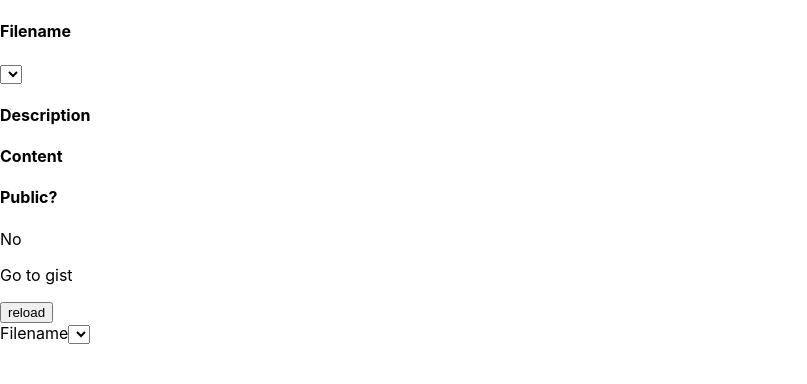
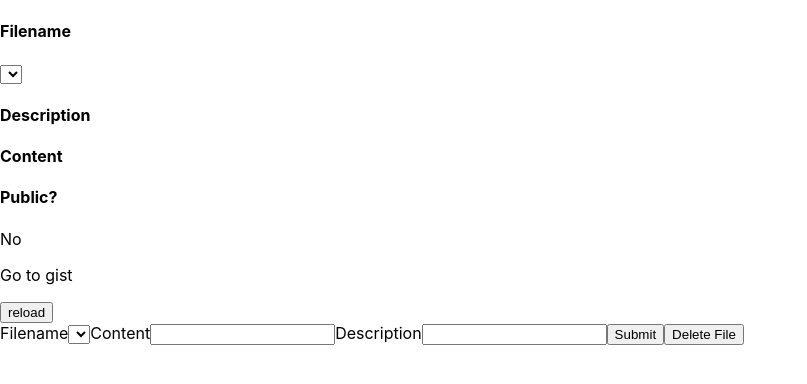
Before and after one commit to Surrphy/gists-api, a Next.js app: page /gist/1 in a window 1280 px wide. Shown: the top 384 px of the page, without its empty margins (0-807 px from the left). Built offline with nearby package versions, Linux system fonts and the light colour scheme.

Commit message:
implemented simple gist editing

```diff
--- a/components/GistEdit.jsx
+++ b/components/GistEdit.jsx
@@ -3,29 +3,50 @@ import { getToken, GistApiWrapper } from "../lib/lib";
 
 export default function GistEdit({gist}) {
     const [token, setToken] = useState('')
-    const [newGist, setNewGist] = useState({filename: '', content: '', descritpion: '', public: false})
-
-    const filenameRef = useRef(null)
+    const [file, setFile] = useState('')
+    const [newGist, setNewGist] = useState({filename: '', content: '', description: ''})
 
     useEffect(() => {
         getToken(setToken)
     }, [])
 
-    const updateGist = () => {
+    const updateGist = (e) => {
+        e?.preventDefault()
+
         let wrapper = new GistApiWrapper(token)
-        setNewGist({ ...newGist, filename: filenameRef})
+
+        let payload = {
+            files: {
+                [file]: {
+                    'content': newGist.content
+                }
+            },
+            'description': newGist.description,
+        }
+
+        wrapper.updateGist(gist.id, payload).catch((e) => console.log(e))
+
+        setNewGist({filename: '', content: '', description: ''})
     }
 
-
+    const deleteFile = () => {
+        setNewGist({...newGist, description: gist.description})
+        updateGist()
+    }
 
     return (
         <div>
-            <form >
+            <form onSubmit={(e) => updateGist(e)}>
                 <label>Filename</label>
-                <select ref={filenameRef}>
+                <select value={file} onChange={(e) => setFile(e.target.value)}>
                     {gist ? Object.keys(gist.files).map((e, i) => (<option value={e} key={i}>{e}</option>)) : ''}
                 </select>
-
+                <label>Content</label>
+                <input type="text" value={newGist.content} onChange={(e) => setNewGist({...newGist, content: e.target.value})}/>
+                <label>Description</label>
+                <input type="text" value={newGist.description} onChange={(e) => setNewGist({...newGist, description: e.target.value})}/>
+                <input type="submit" />
+                <button onClick={deleteFile}>Delete File</button>
             </form>
         </div>
     )
--- a/pages/gist/[id].jsx
+++ b/pages/gist/[id].jsx
@@ -7,17 +7,16 @@ import GistEdit from "../../components/GistEdit";
 export default function Gist() {
     const [token, setToken] = useState('')
     const [gist, setGist] = useState(null)
+    const [file, setFile] = useState('')
 
     const router = useRouter()
-
-    const filenameRef = useRef(null)
 
     const getGist = async () => {
         let wrapper = new GistApiWrapper(token)
 
         let response = await wrapper.getGist(router.query.id).then(res => res.data).catch(e => console.log(e))
         setGist(response)
-        console.log(gist)
+        setFile(Object.keys(response.files)[0])
     }
 
     useEffect(() => {
@@ -27,13 +26,13 @@ export default function Gist() {
     return (
         <div>
             <h4>Filename</h4>
-            <select ref={filenameRef}>
+            <select value={file} onChange={(e) => setFile(e.target.value)}>
                 {gist ? Object.keys(gist.files).map((e, i) => (<option value={e} key={i}>{e}</option>)) : ''}
             </select>
             <h4>Description</h4>
             <p>{gist?.description}</p>
             <h4>Content</h4>
-            <p>{gist?.files[filenameRef]?.content}</p>
+            <p>{gist?.files[file]?.content}</p>
             <h4>Public?</h4>
             <p>{gist?.public ? 'Yes' : 'No'}</p>
             <p><a href={gist?.html_url}>Go to gist</a></p>
```
